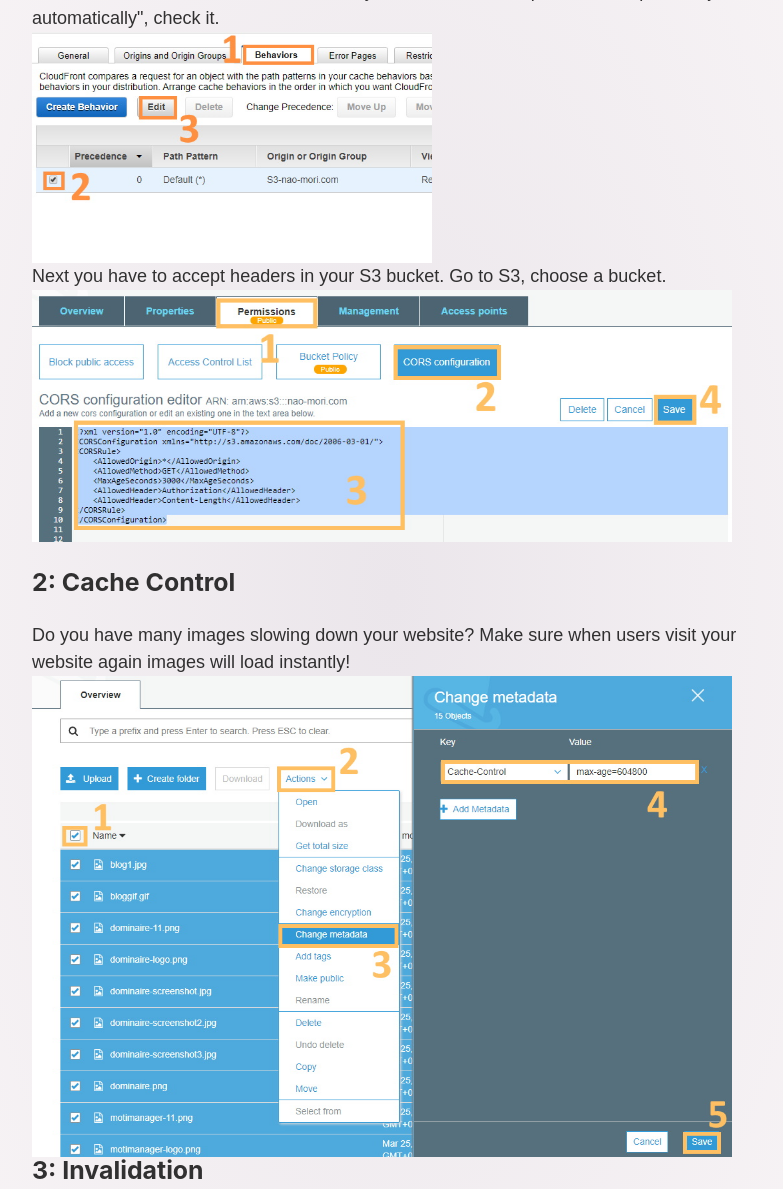
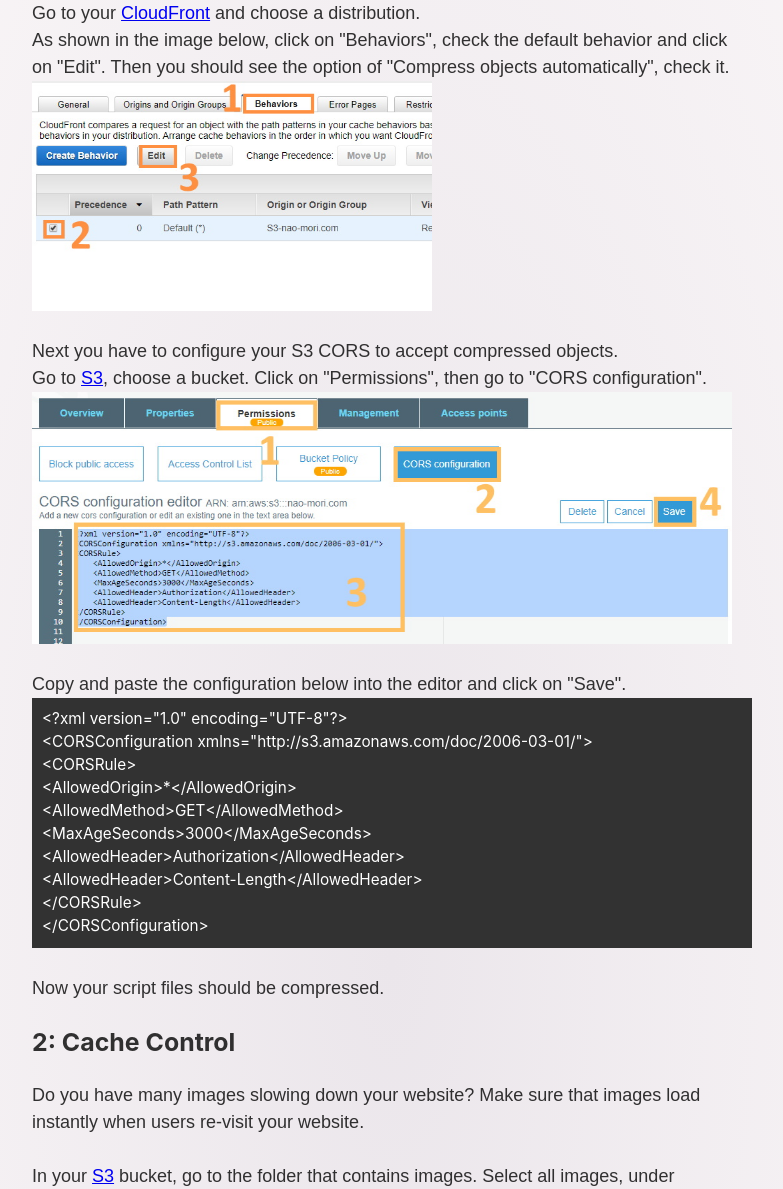
Before and after one commit to Nao-Mori/blog, a Gatsby site: page /post3 in a window 1280 px wide. Shown: the part 670-1859 px from the top of the page, without its empty margins (248-1031 px from the left). Built offline with nearby package versions, Linux system fonts and the light colour scheme; Gatsby itself is replaced by a stand-in of ours.

Commit message:
seperating a file

```diff
--- a/src/pages/post3.tsx
+++ b/src/pages/post3.tsx
@@ -54,48 +54,78 @@ const SecondPage = () => {
         <div>
           <h1 style={{textAlign:"left"}}>Make your AWS Website Load Faster in One minute</h1>
           <h5 style={{textAlign:"right", color:"gray", marginRight:"30px"}}>3/26/2020 by Nao Mori</h5>
-          <div style={{maxWidth:"400px"}}>
+          <div style={{maxWidth:"300px", margin: "0 auto"}}>
           <Img fluid={data.placeholderImage.childImageSharp.fluid} />
           </div>
+          <br/>
           <h4 style={{fontWeight:"normal", fontFamily:"Arial", lineHeight: 1.5}}>
           It's important to save your users' time and data for a better user experience.
           Here are steps to make your AWS S3 / CloudFront websites load significantly faster
-          even if you finished deploying and you don't want to make changes to your project,
+          even if you finished deploying and you don't want to make changes to your project.
           <br/>
           <br/>
           <h3>1. Compress Objects</h3>
-          Make sure all your JS files are compressed before sending them to users.
-          Go to your CloudFront Distribution
-          as shown in the image below,
-          Click on "Behaviors", check the default behavior and click on "Edit".
+          Compressing script files before sending them to users makes a significant difference to loading time.<br/><br/>
+          Go to your <a href="https://console.aws.amazon.com/cloudfront/home" target="blank">CloudFront</a> and
+          choose a distribution.
+          <br/>
+          As shown in the image below, click on "Behaviors", check the default behavior and click on "Edit".
           Then you should see the option of "Compress objects automatically", check it.
-
-
+          <br/>
         <div style={{maxWidth:"400px"}}>
           <Img fluid={data.placeholderImage5.childImageSharp.fluid} />
           </div>
-          Next you have to accept headers in your S3 bucket.
-          Go to S3, choose a bucket.
+          <br/>
+          Next you have to configure your S3 CORS to accept compressed objects.<br/>
+          Go to <a href="https://s3.console.aws.amazon.com/s3/home" target="blank">S3</a>, choose a bucket.
+          Click on "Permissions", then go to "CORS configuration".
           <div style={{maxWidth:"700px"}}>
           <Img fluid={data.placeholderImage4.childImageSharp.fluid} />
           </div>
           <br/>
+          Copy and paste the configuration below into the editor and click on "Save".
+          <h5 style={{ backgroundColor: "rgb(50,50,50)", color: "white", fontWeight: "normal", padding: "10px", lineHeight: 1.5, margin:0 }}>
+          {'<?xml version="1.0" encoding="UTF-8"?>'}<br/>
+          {'<CORSConfiguration xmlns="http://s3.amazonaws.com/doc/2006-03-01/">'}<br/>
+          {"<CORSRule>"}<br/>
+          {"<AllowedOrigin>*</AllowedOrigin>"}<br/>
+          {"<AllowedMethod>GET</AllowedMethod>"}<br/>
+          {"<MaxAgeSeconds>3000</MaxAgeSeconds>"}<br/>
+          {"<AllowedHeader>Authorization</AllowedHeader>"}<br/>
+          {"<AllowedHeader>Content-Length</AllowedHeader>"}<br/>
+          {"</CORSRule>"}<br/>
+          {"</CORSConfiguration>"}<br/>
+          </h5>
+          <br/>
+          Now your script files should be compressed.
+          <br/>
+          <br/>
           <h3>2: Cache Control</h3>
           Do you have many images slowing down your website?
-          Make sure when users visit your website again images will load instantly!
+          Make sure that images load instantly when users re-visit your website.<br/><br/>
+          In your <a href="https://s3.console.aws.amazon.com/s3/home" target="blank">S3</a> bucket,
+          go to the folder that contains images.
+          Select all images, under "Actions", click on "Change metadata".
+          Select "Cache Control" and put a value (i.e. max-age=604800 to save cache for 7 days).
           <div style={{maxWidth:"700px"}}>
           <Img fluid={data.placeholderImage2.childImageSharp.fluid} />
           </div>
-
+          <br/>
           <h3>3: Invalidation</h3>
-          This step is easy to forget but it's important to delete all the old settings are objects
-          and have your users enjoy your website that became faster right away.
+          It's important to delete all the old settings and objects
+          after making the above changes
+          to have your users enjoy your faster website right away.<br/><br/>
+          In your <a href="https://console.aws.amazon.com/cloudfront/home" target="blank">CloudFront</a> distribution,
+          click on "Invalidations" then "Create Invalidation".
+          Here you're going to select all the paths (i.e /* and /images/*) you want to force update. Then click on "Invalidate".
+          <br/>
           <div style={{maxWidth:"700px"}}>
           <Img fluid={data.placeholderImage3.childImageSharp.fluid} />
           </div>
-          After about a minute... BAM! Old settings are gone and now your website loads much faster!
-          This way users won't notice that you made any change.
-          After invalidating objects
+          <br/>
+          After about a minute... BAM! <br/>
+          Your website will load much faster
+          without any disruption to your users' experience!
 
           </h4>
         </div>
```
Also changed, not shown: src/pages/index.tsx (+6 -36 lines), src/pages/intro.ts (deleted, +0 -36 lines), src/pages/intro.tsx (added, +73 -0 lines), 4 other files.
